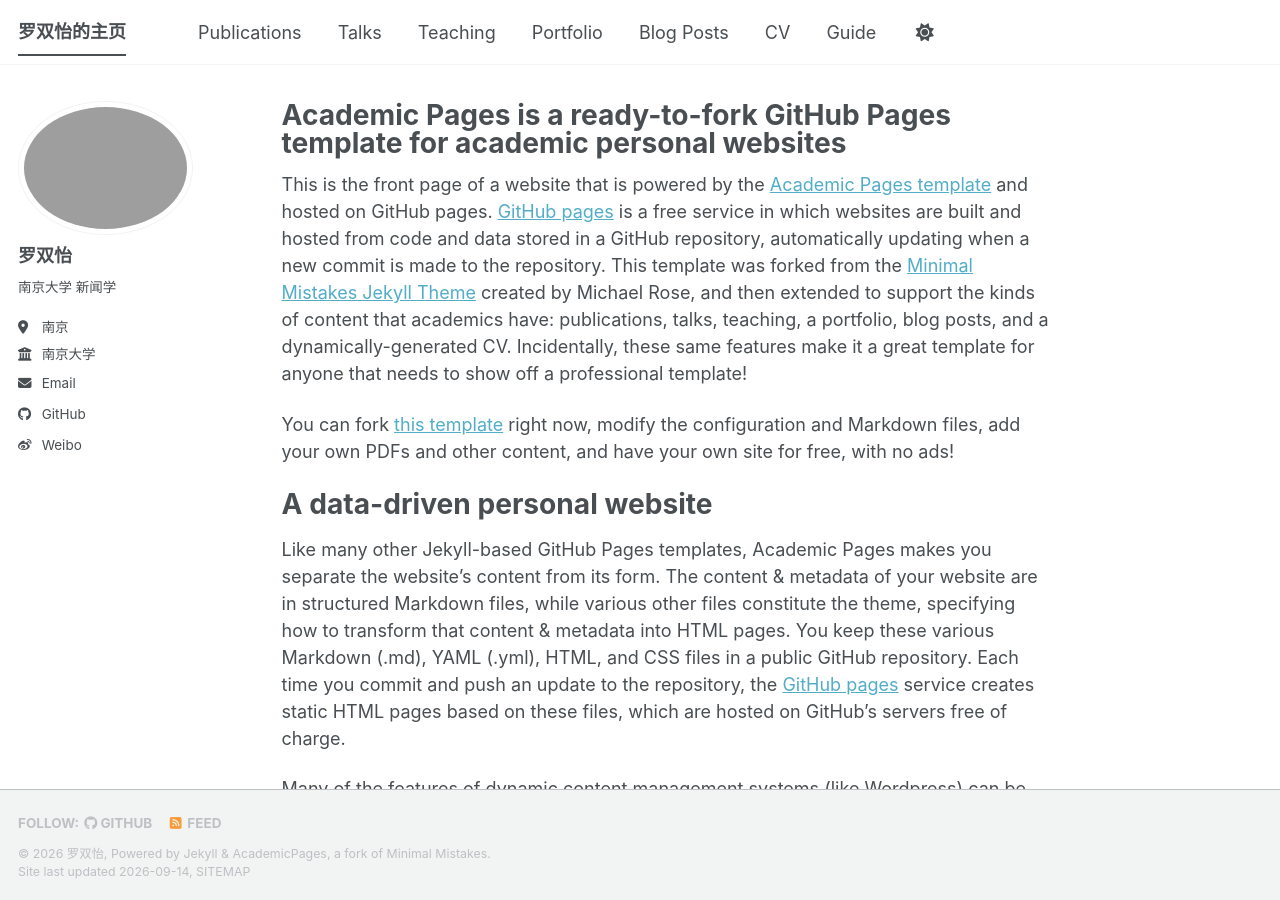
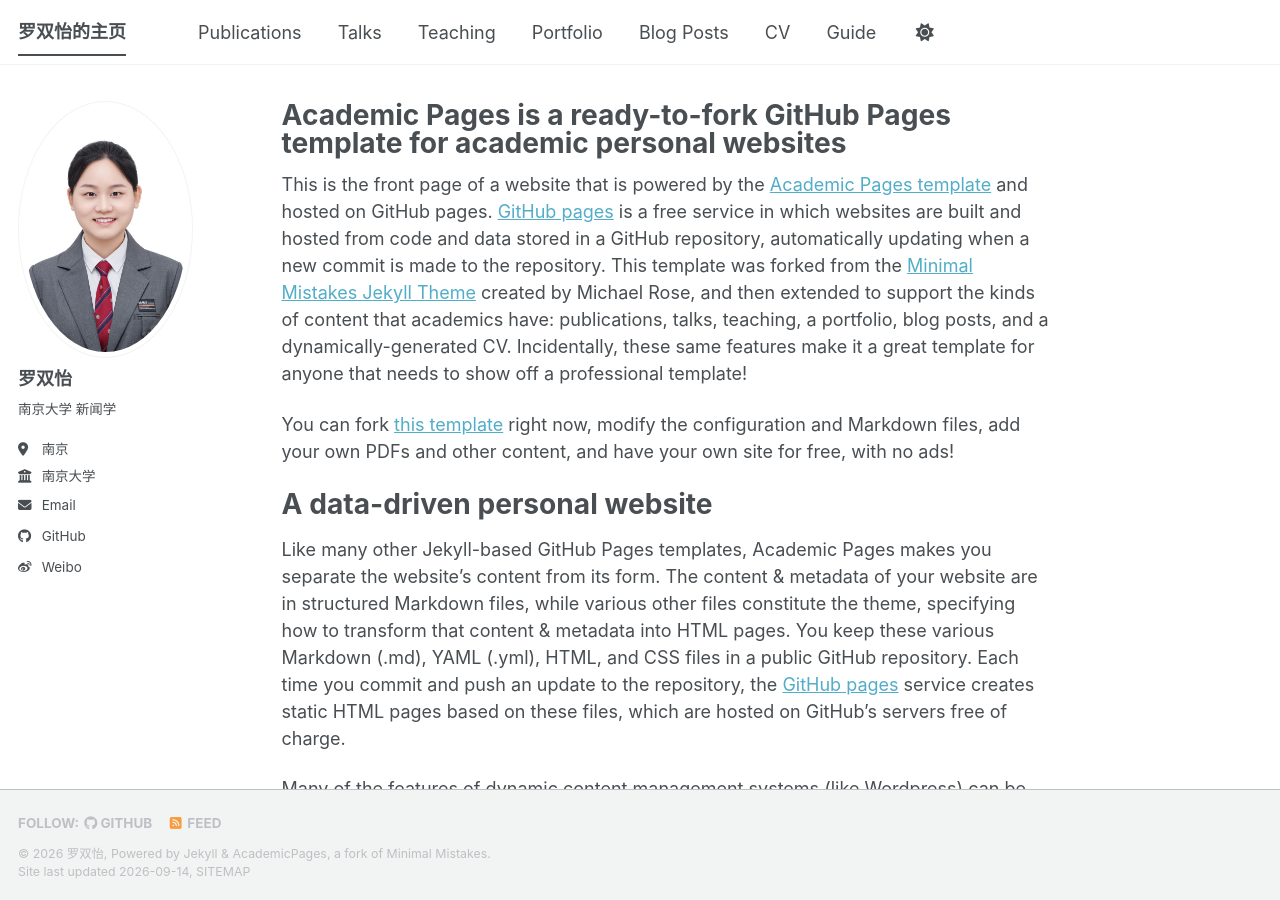
Before and after one commit to luoshuangyi122/luoshuangyi122.github.io, a Jekyll site: the page built from _pages/about.md, in a window 1280 px wide and 900 px high. Built offline with Jekyll 4.4.1, drawn with Linux system fonts in a browser that asks for light colours; a style sheet for code colours, icons or effects is not loaded.

Commit message:
Update _config.yml

```diff
--- a/_config.yml
+++ b/_config.yml
@@ -23,7 +23,7 @@ repository               : "luoshuangyi122/luoshuangyi122.github.io"
 #               Additional customization can be done by editing /_includes/author-profile.html
 author:
   # Biographic information
-  avatar           : "my_avatar.jpg"
+  avatar           : "profile.png"
   name             : "罗双怡"
   pronouns         : # example: "she/her"
   bio              : "南京大学 新闻学"
```
